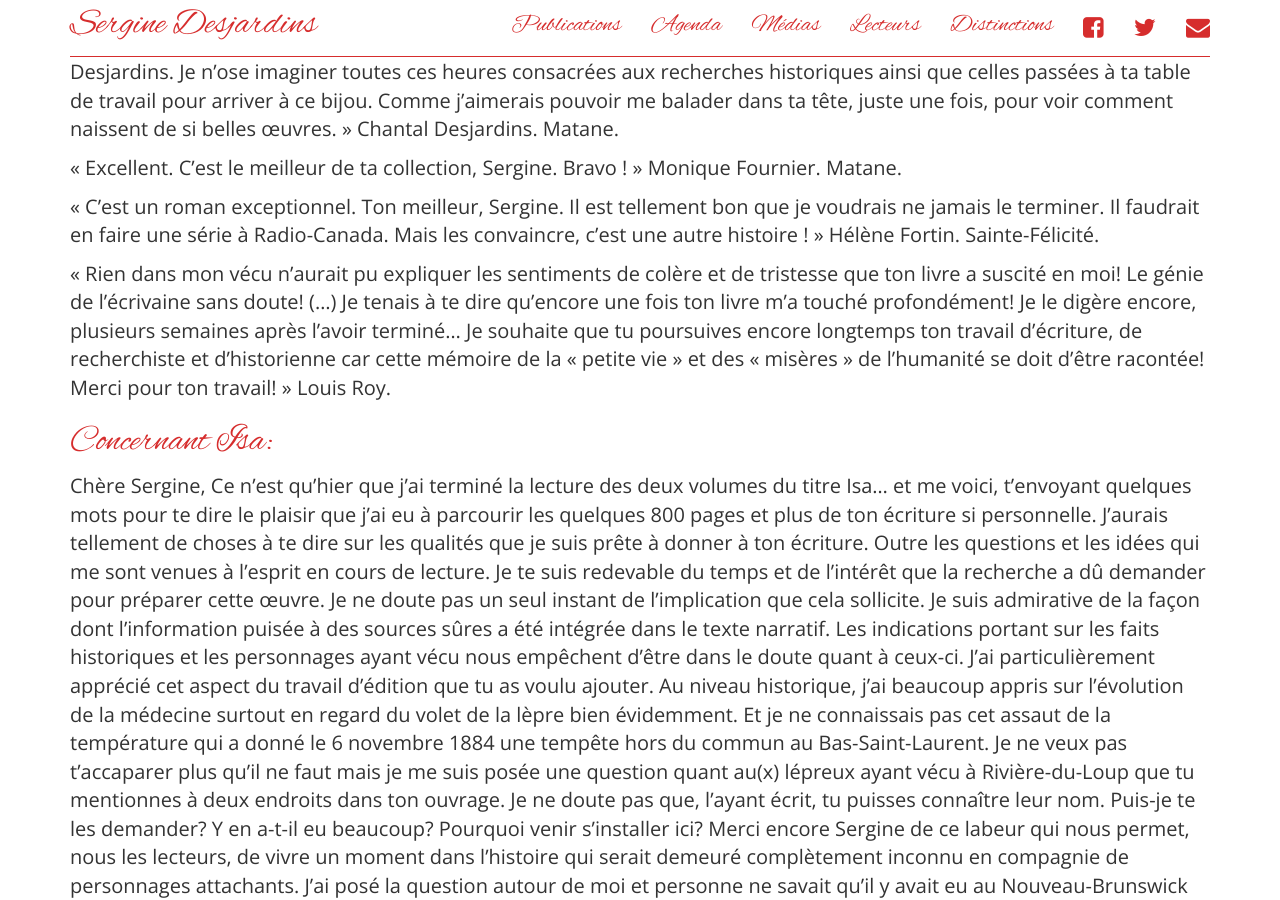
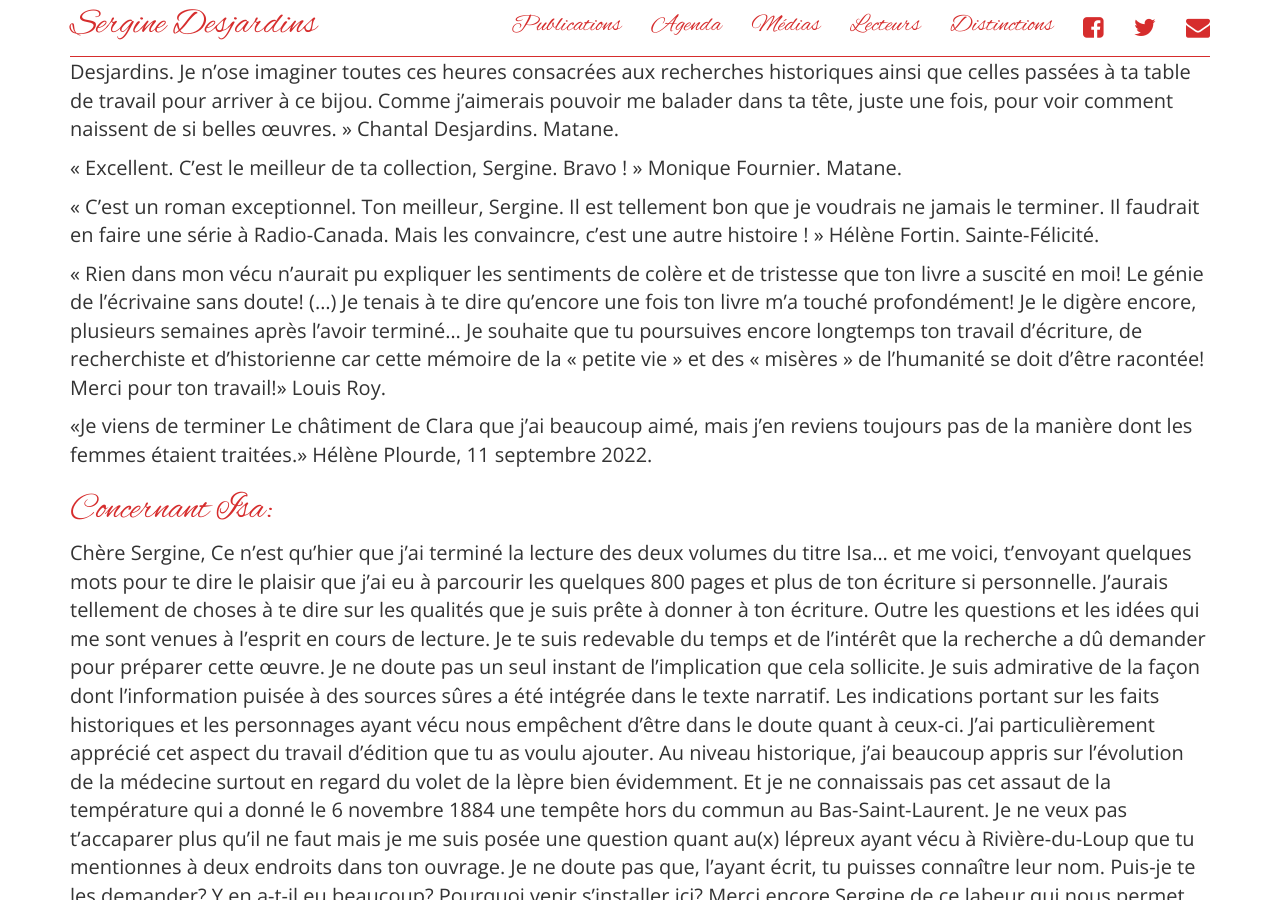
Before and after one commit to serginedesjardins/serginedesjardins.github.io, a Jekyll site: the page built from lecteurs.md, in a window 1280 px wide and 900 px high, scrolled down 17883 px. Built offline with Jekyll 4.4.1, drawn with Linux system fonts in a browser that asks for light colours; nearby versions of some CDN libraries.

Commit message:
H. Plourde. Clara.

```diff
--- a/lecteurs.md
+++ b/lecteurs.md
@@ -315,7 +315,9 @@ Message sur Facebook, le 28 mai : « Je suis en train de lire Le châtiment de C
 
 « C’est un roman exceptionnel. Ton meilleur, Sergine. Il est tellement bon que je voudrais ne jamais le terminer. Il faudrait en faire une série à Radio-Canada. Mais les convaincre, c’est une autre histoire ! » Hélène Fortin. Sainte-Félicité.
 
-« Rien dans mon vécu n’aurait pu expliquer les sentiments de colère et de tristesse que ton livre a suscité en moi! Le génie de l’écrivaine sans doute! (...) Je tenais à te dire qu’encore une fois ton livre m’a touché profondément! Je le digère encore, plusieurs semaines après l’avoir terminé... Je souhaite que tu poursuives encore longtemps ton travail d’écriture, de recherchiste et d’historienne car cette mémoire de la « petite vie » et des « misères » de l’humanité se doit d’être racontée! Merci pour ton travail! » Louis Roy.
+« Rien dans mon vécu n’aurait pu expliquer les sentiments de colère et de tristesse que ton livre a suscité en moi! Le génie de l’écrivaine sans doute! (...) Je tenais à te dire qu’encore une fois ton livre m’a touché profondément! Je le digère encore, plusieurs semaines après l’avoir terminé... Je souhaite que tu poursuives encore longtemps ton travail d’écriture, de recherchiste et d’historienne car cette mémoire de la « petite vie » et des « misères » de l’humanité se doit d’être racontée! Merci pour ton travail!»  Louis Roy.
+
+«Je viens de terminer Le châtiment de Clara que j’ai beaucoup aimé, mais j’en reviens toujours pas de la manière dont les femmes étaient traitées.» Hélène Plourde, 11 septembre 2022.
 
 
 # Concernant Isa:
```
